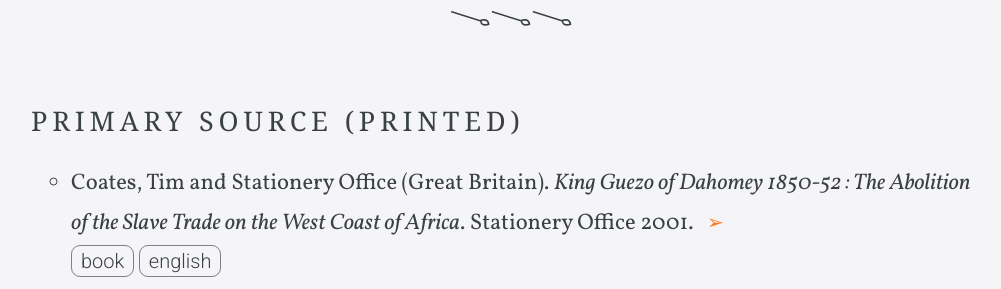
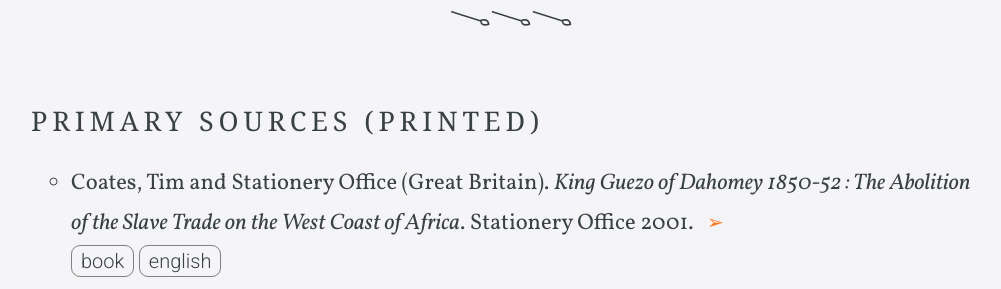
Before and after one commit to elotroalex/womanking, a Jekyll site: the page built from themes.html, in a window 1280 px wide and 900 px high, scrolled down 10635 px. Shown: the part 158-447 px from the top of the window, without its empty margins (129-1130 px from the left). Built offline with Jekyll 4.4.1, drawn with Linux system fonts in a browser that asks for light colours; some web fonts are replaced.

Commit message:
primary sources

```diff
--- a/themes.html
+++ b/themes.html
@@ -128,7 +128,7 @@
 
 	{% assign documents = site.data.bib | where:"theme", "Primary source (printed)" %}
 
-	<h3>Primary source (printed)</h3>
+	<h3>Primary sources (printed)</h3>
 	<ul style="list-style-type: circle;">
 		{% for document in documents %}
 		<li>{{document.citation}}
```
